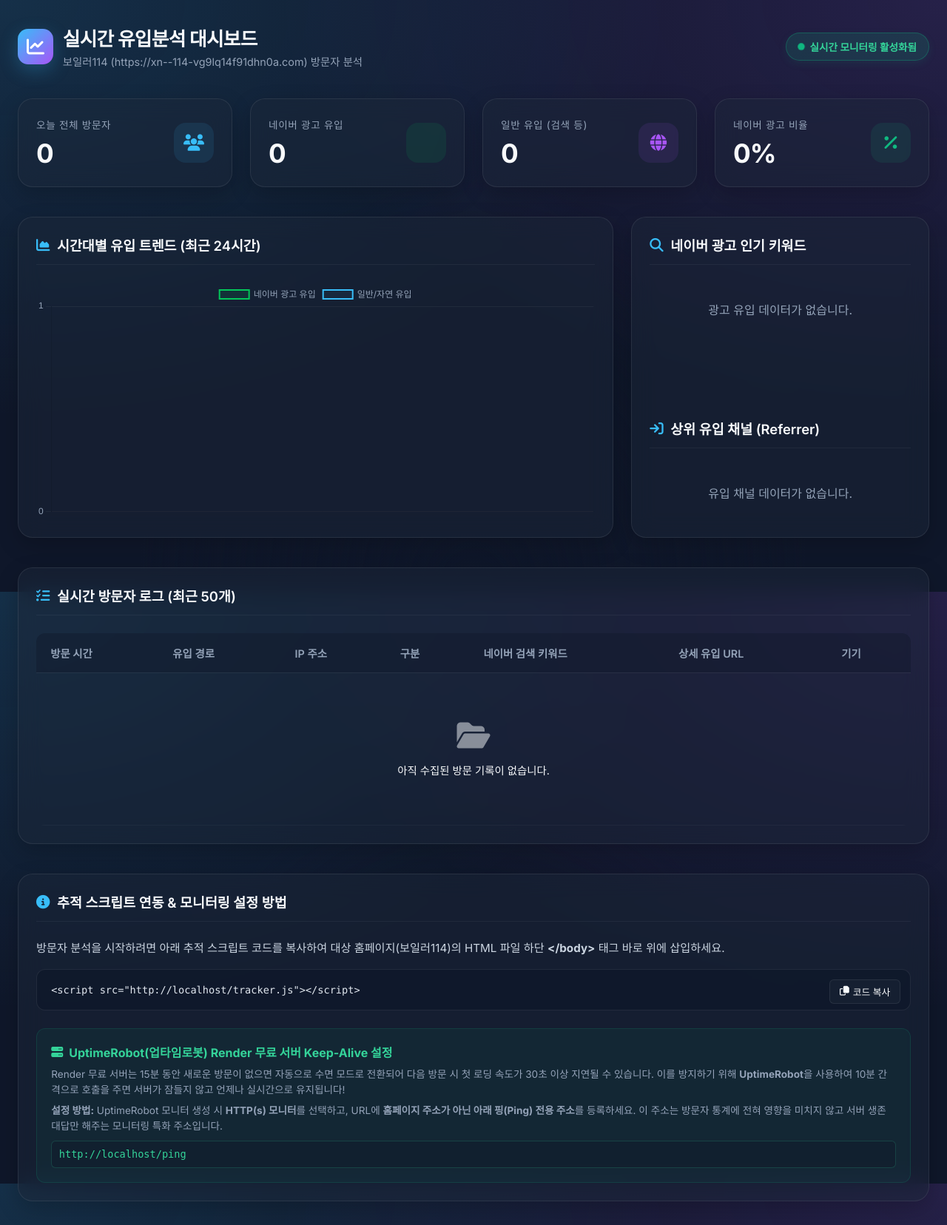
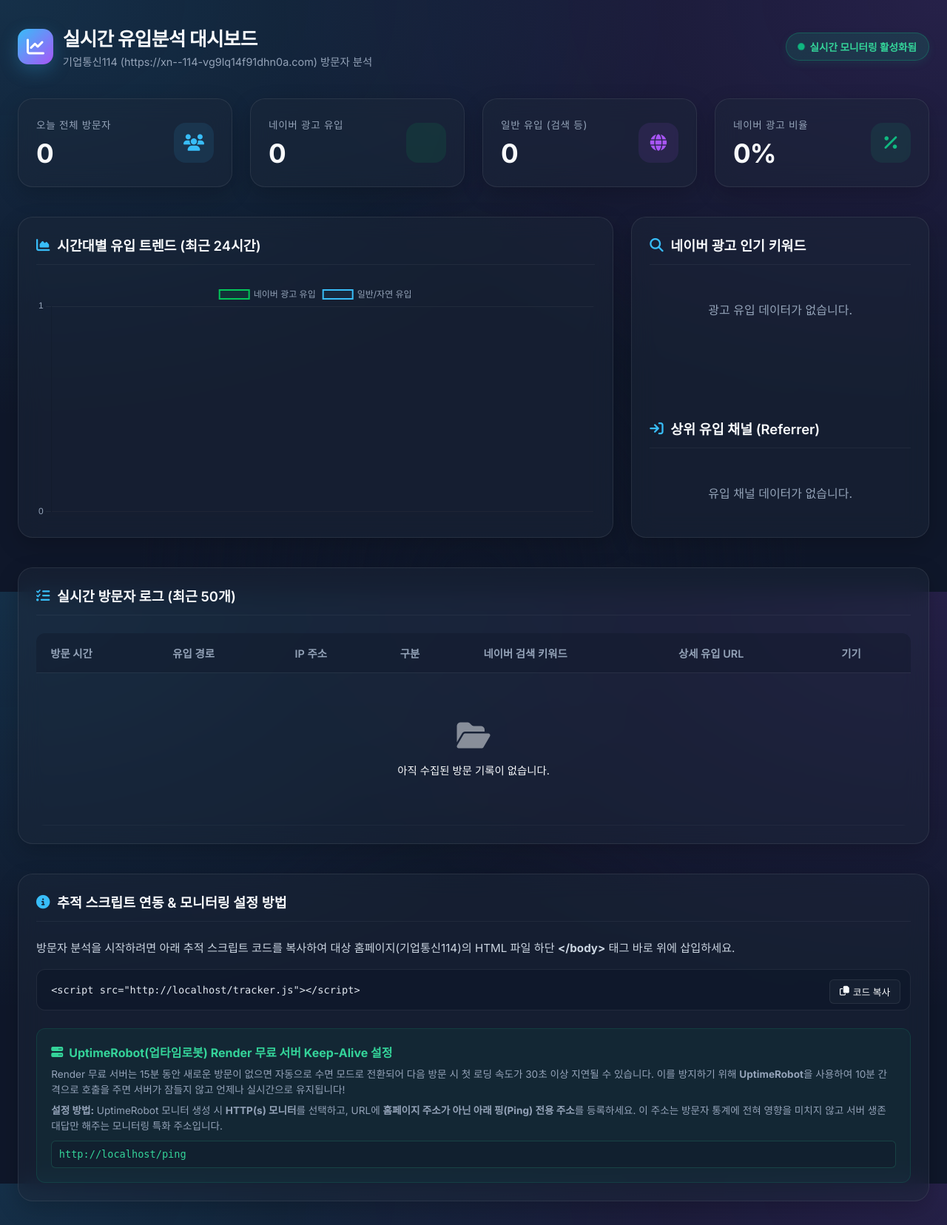
Before and after one commit to bnc4233/114check, a Flask app: page /admin in a window 1280 px wide. Shown: the whole page at 74% size. Run offline with Flask 3, Linux system fonts and the light colour scheme; data that the repository does not hold is empty.

Commit message:
Update brand name to 기업통신114

```diff
--- a/templates/admin.html
+++ b/templates/admin.html
@@ -468,7 +468,7 @@
             </div>
             <div class="title-group">
                 <h1>실시간 유입분석 대시보드</h1>
-                <p>보일러114 (https://xn--114-vg9lq14f91dhn0a.com) 방문자 분석</p>
+                <p>기업통신114 (https://xn--114-vg9lq14f91dhn0a.com) 방문자 분석</p>
             </div>
         </div>
         <div class="status-badge">
@@ -592,7 +592,7 @@
         </div>
 
         <p style="font-size: 0.95rem; line-height: 1.6; margin-bottom: 1rem; color: #cbd5e1;">
-            방문자 분석을 시작하려면 아래 추적 스크립트 코드를 복사하여 대상 홈페이지(보일러114)의 HTML 파일 하단 <strong>&lt;/body&gt;</strong> 태그 바로 위에 삽입하세요.
+            방문자 분석을 시작하려면 아래 추적 스크립트 코드를 복사하여 대상 홈페이지(기업통신114)의 HTML 파일 하단 <strong>&lt;/body&gt;</strong> 태그 바로 위에 삽입하세요.
         </p>
 
         <div class="code-block">
```
